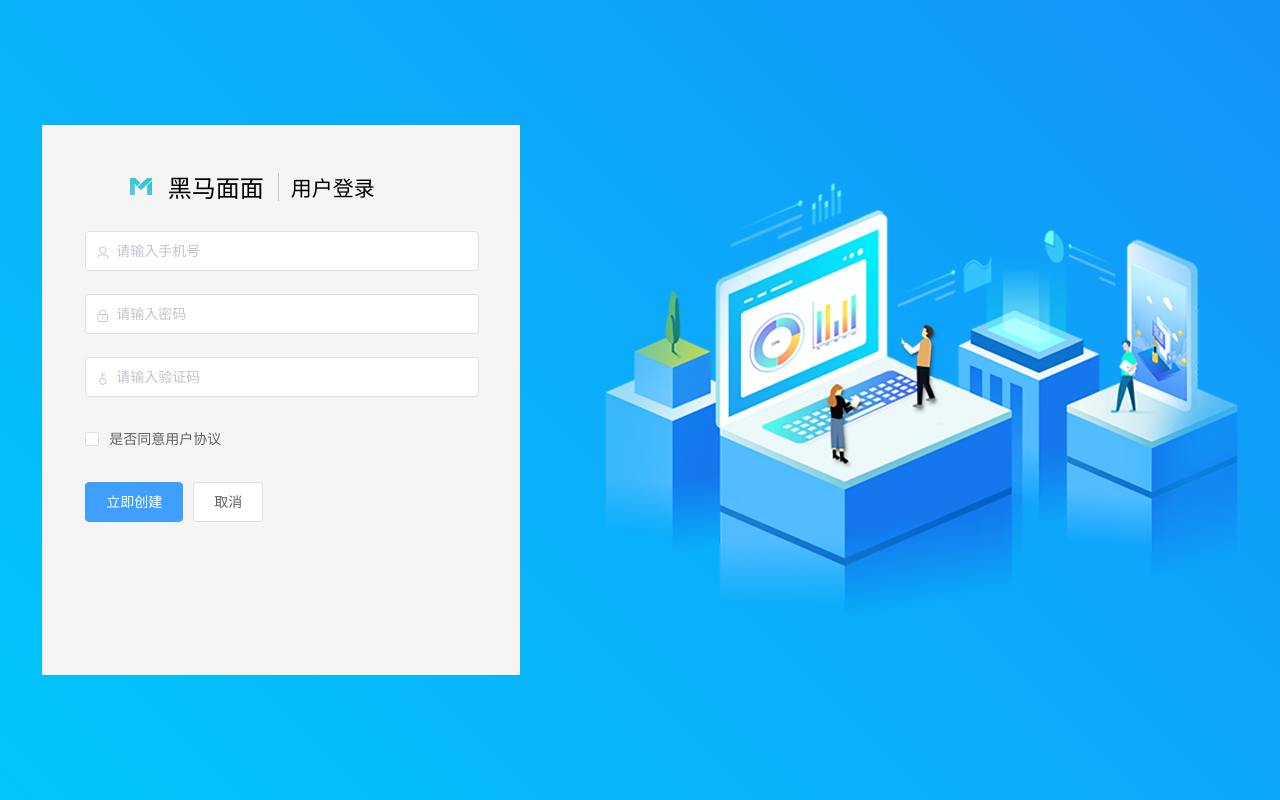
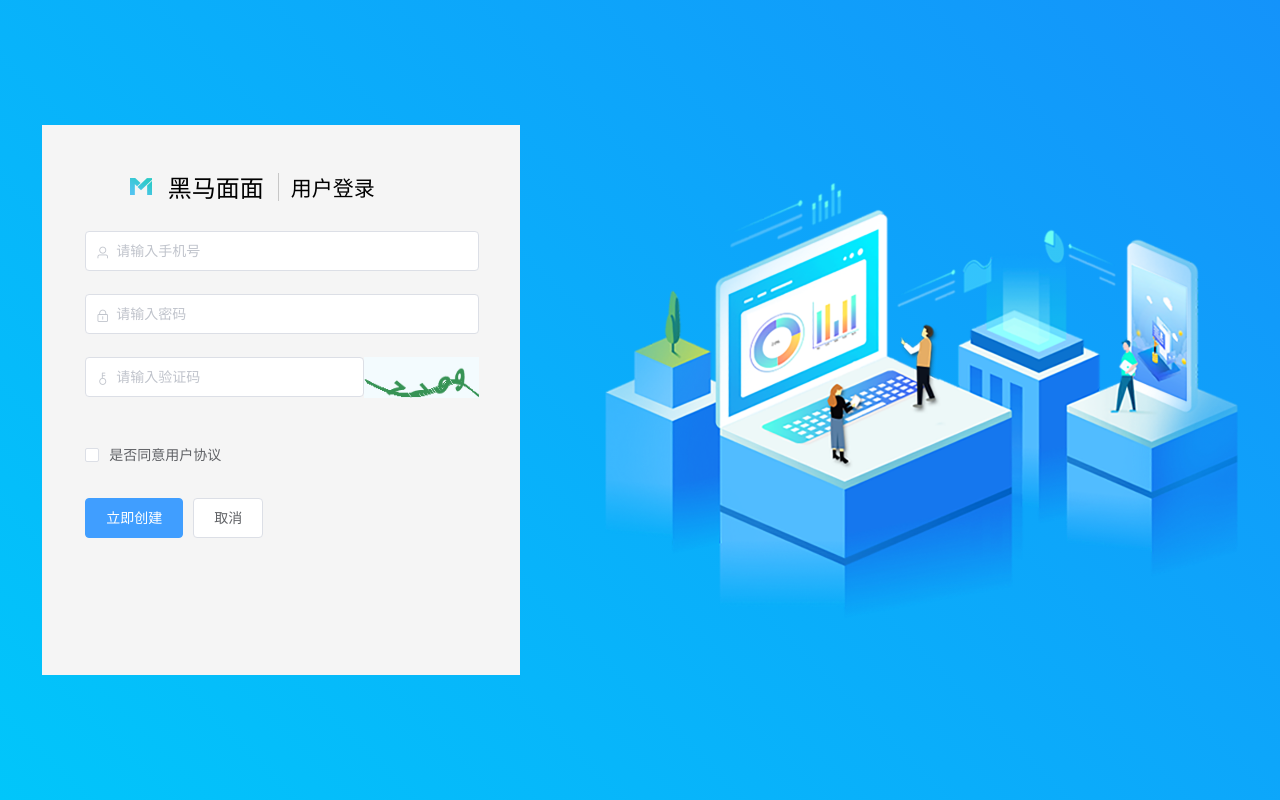
Before and after one commit to 1006027560/heimamm46, a Vue app: page /#/login in a window 1280 px wide. Built offline with nearby package versions, Linux system fonts and the light colour scheme.

Commit message:
登录模块-验证码部分完成

```diff
--- a/src/views/login/login.vue
+++ b/src/views/login/login.vue
@@ -16,11 +16,28 @@
         </el-form-item>
         <!-- 密码 -->
         <el-form-item>
-          <el-input prefix-icon="el-icon-lock" placeholder="请输入密码" show-password v-model="loginForm.password"></el-input>
+          <el-input
+            prefix-icon="el-icon-lock"
+            placeholder="请输入密码"
+            show-password
+            v-model="loginForm.password"
+          ></el-input>
         </el-form-item>
         <!-- 验证码 -->
         <el-form-item>
-          <el-input prefix-icon="el-icon-key" placeholder="请输入验证码" v-model="loginForm.loginCode"></el-input>
+          <el-row>
+            <el-col :span="17">
+              <el-input
+                prefix-icon="el-icon-key"
+                placeholder="请输入验证码"
+                v-model="loginForm.loginCode"
+              ></el-input>
+            </el-col>
+            <!-- 登录验证码 -->
+            <el-col :span="7">
+              <img class="login-code" src="../../assets/login_captcha.png" alt="">
+            </el-col>
+          </el-row>
         </el-form-item>
         <!-- 用户协议 -->
         <el-form-item>
@@ -44,13 +61,13 @@ export default {
     return {
       loginForm: {
         //手机号
-        phone:'',
+        phone: "",
         //密码
-        password:'',
+        password: "",
         //验证码
-        loginCode:'',
+        loginCode: "",
         //是否勾选
-        isChecked: false,
+        isChecked: false
       }
     };
   }
@@ -76,8 +93,12 @@ export default {
     width: 478px;
     height: 550px;
     background-color: #f5f5f5;
-    box-sizing:border-box;
+    box-sizing: border-box;
     padding-right: 41px;
+    .login-code{
+      width: 100%;
+      height: 40.8px;
+    }
     .title-box {
       display: flex;
       align-items: center;
```
Also changed, not shown: src/assets/login_captcha.png (added).
